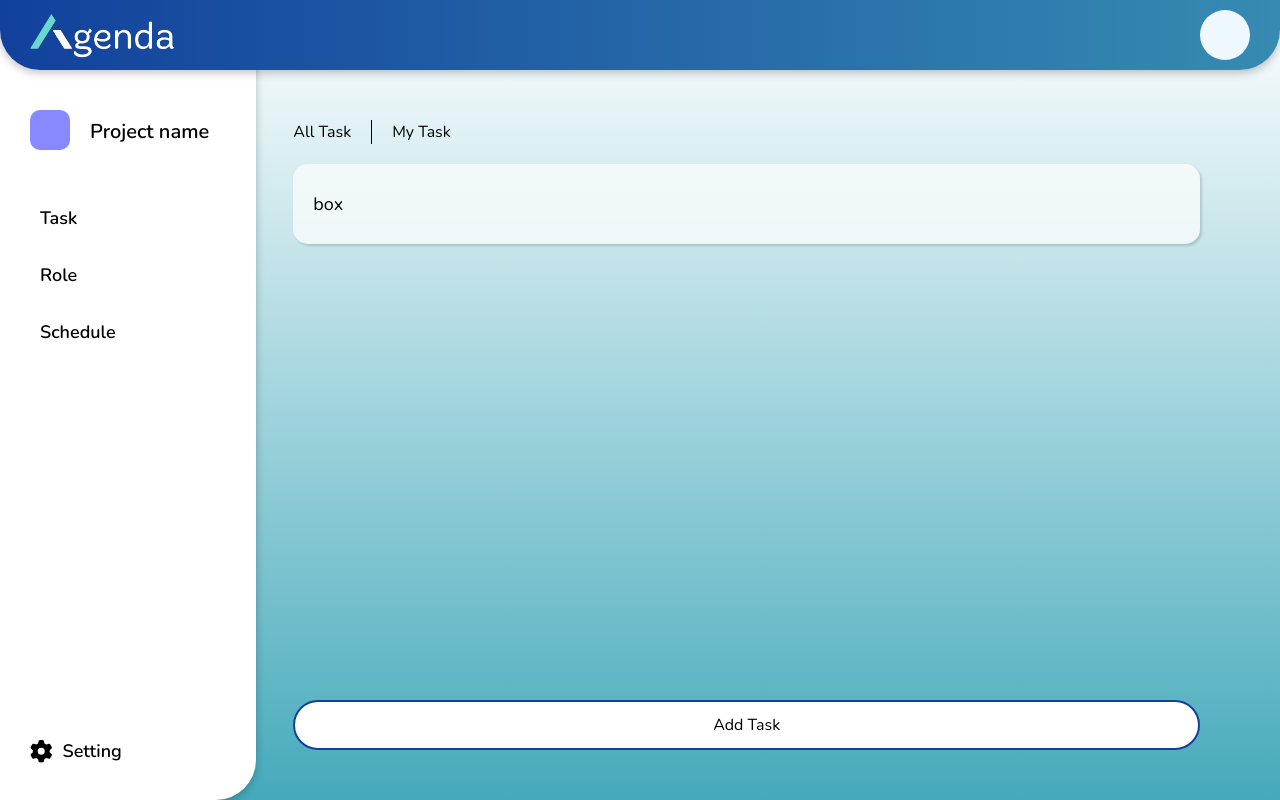
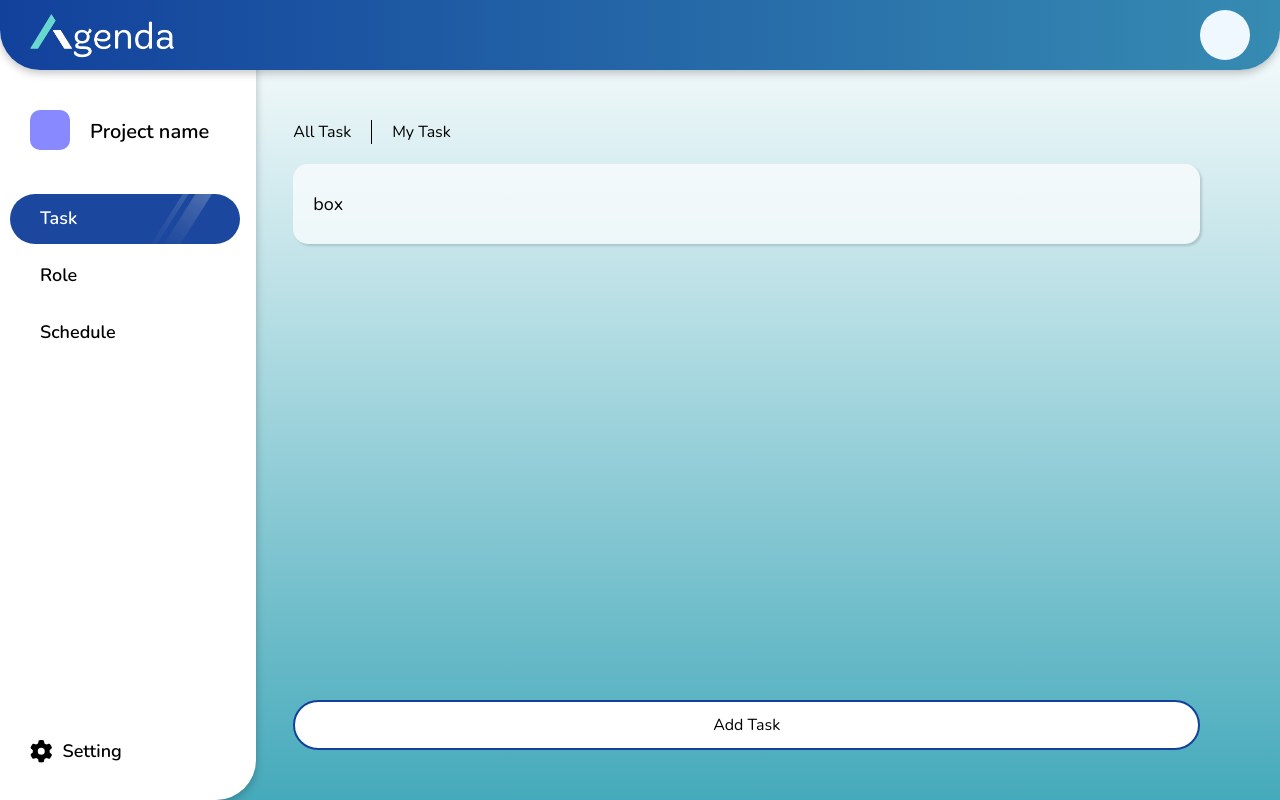
Before and after one commit to ChampMo/Agenda-Progect, a React (Vite) app: page /workspace in a window 1280 px wide. Built offline with nearby package versions, Linux system fonts and the light colour scheme.

Commit message:
animation sidebar

```diff
--- a/app/Workspace.jsx
+++ b/app/Workspace.jsx
@@ -37,8 +37,8 @@ function Workspace() {
     <>
     <div className='container-workspace'>
         <Navinwork/>
-        <Sidebar setSidebar={setSidebar} setComponentwork={setComponentwork}/>
-        {sidebar?null:<SidebarSetting setSidebar={setSidebar} setComponentwork={setComponentwork}/>}
+        <Sidebar setSidebar={setSidebar} setComponentwork={setComponentwork} componentwork={componentwork}/>
+        {sidebar?null:<SidebarSetting setSidebar={setSidebar} setComponentwork={setComponentwork} componentwork={componentwork}/>}
         <div className='container-manu-show'>
           <div className='sidebar-box'></div>
 
--- a/components/Sidebar-setting.css
+++ b/components/Sidebar-setting.css
@@ -16,7 +16,19 @@
     z-index: 100;
     box-shadow: rgba(0, 0, 0, 0.24) 0px 3px 8px;
     transform: translateX(-300px);
+    overflow: auto;
     animation: move-sidebar-setting 0.3s ease-in-out forwards;
+}
+.sidebarsetting::-webkit-scrollbar {
+    background: none;
+    border-radius: 10px;
+    width: 5px;
+    height: 5px;
+}
+.sidebarsetting::-webkit-scrollbar-thumb {
+    background: none;
+    background-color: #81818137;
+    border-radius: 10px;
 }
 @keyframes move-sidebar-setting {
     0% {
@@ -51,7 +63,7 @@
     padding:0 10px;
     margin-top: 20px;
 }
-.setting-task, .setting-Language, .setting-Theme, .setting-Project, .setting-People{
+.setting-profile, .setting-Language, .setting-Theme, .setting-Project, .setting-People{
     display: flex;
     font-size: 18px;
     font-weight: 600;
@@ -60,6 +72,9 @@
     padding: 15px 30px;
     border-radius: 50px;
     cursor: pointer;
+    position: relative;
+    z-index: 2;
+    min-width: 190px;
 }
 .setting{
     display: flex;
@@ -72,3 +87,30 @@
     width: 150px;
     gap:10px;
 }
+.bg-bt-setting{
+    position: absolute;
+    width: 100%;
+    height: 50px;
+    z-index: 0;
+    top: 163px;
+    transition-duration: 0.2s;
+    display: flex;
+    z-index: 1;
+}
+.p1{
+    width: 10px;
+    height: 50px;
+    background-color: #1B479F;
+    z-index: 2;
+}
+.p2{
+    width: 100%;
+    height: 50px;
+    background: linear-gradient(to right, #79A6FF, #ffffff);
+}
+.bg-bt-project{
+    top: 425px;
+}
+.bg-bt-People{
+    top: 481px;
+}
--- a/components/Sidebar-setting.jsx
+++ b/components/Sidebar-setting.jsx
@@ -3,13 +3,32 @@ import './Sidebar-setting.css'
 import { FontAwesomeIcon  } from '@fortawesome/react-fontawesome'
 import { faArrowLeft} from '@fortawesome/free-solid-svg-icons'
 
-function Sidebar({setSidebar, setComponentwork}) {
+function Sidebar({setSidebar, setComponentwork, componentwork}) {
   const [sidebarsetting, setSidebarsetting] = useState('sidebarsetting')
 
+
+  const [classbgbtsetting, setClassbgbtsetting] = useState('bg-bt-setting');
+  React.useEffect(() => {
+    switch (componentwork) {
+      case 'Profile':
+        setClassbgbtsetting('bg-bt-setting');
+        break;
+      case 'Project':
+        setClassbgbtsetting('bg-bt-setting bg-bt-project');
+        break;
+      case 'PeopleRole':
+        setClassbgbtsetting('bg-bt-setting bg-bt-People');
+        break;
+      default:
+        null;
+    }
+  }, [componentwork]);
   const toggleSidebar= () =>{
-    setSidebarsetting('sidebarsetting backanimetion')
+    setSidebarsetting('sidebarsetting backanimetion');
+    setComponentwork('Taskshow');
     setTimeout(() => {
       setSidebar(true)
+
     }, 300);
 
   }
@@ -17,16 +36,20 @@ function Sidebar({setSidebar, setComponentwork}) {
     <>
     <div className={sidebarsetting}>
         <div className='top-manu'>
+            <div className={classbgbtsetting}>
+              <div className="p1"></div>
+              <div className="p2"></div>
+            </div>
             <div className="text-setting-account">Account</div>
             <div className='setting-sidebar'>
-                <div className='setting-task' onClick={() => setComponentwork('Profile')}>Profile</div>
+                <div className='setting-profile' onClick={() => setComponentwork('Profile')}>Profile</div>
                 <div className='setting-Language'>Language</div>
                 <div className='setting-Theme'>Theme</div>
             </div>
             <div className="text-setting-Workspace">Workspace</div>
             <div className='setting-sidebar'>
                 <div className='setting-Project' onClick={() => setComponentwork('Project')}>Project</div>
-                <div className='setting-People' onClick={() => setComponentwork('PeopleRole')}>People</div>
+                <div className='setting-People' onClick={() => setComponentwork('PeopleRole')}>People & Role</div>
             </div>
         </div>
         <div className="setting" onClick={toggleSidebar}>
--- a/components/Sidebar.css
+++ b/components/Sidebar.css
@@ -70,6 +70,7 @@
 .manu-sidebar{
     padding:0 10px;
     margin-top: 20px;
+    position: relative;
 }
 .manu-task, .manu-role, .manu-schedule{
     display: flex;
@@ -80,6 +81,8 @@
     padding: 15px 30px;
     border-radius: 50px;
     cursor: pointer;
+    position: relative;
+    z-index: 2;
 }
 .setting{
     display: flex;
@@ -92,3 +95,29 @@
     width: 150px;
     gap:10px;
 }
+.bg-bt-sidebar{
+    position: absolute;
+    width: 90%;
+    height: 50px;
+    background-color: #1B479F;
+    border-radius: 50px;
+    z-index: 0;
+    top: 4PX;
+    transition-duration: 0.2s;
+}
+.bg-bt-role{
+    top: 61px;
+}
+.bg-bt-schedule{
+    top: 117px;
+}
+.col-white{
+    color: #ffffff;
+}
+.bgbtworkspace{
+    width: 80px;
+    object-fit: cover;
+    height: 50px;
+    position: absolute;
+    right: 20px;
+}
--- a/components/Sidebar.jsx
+++ b/components/Sidebar.jsx
@@ -1,13 +1,51 @@
-import React from 'react'
+import React, { useState } from 'react'
 import './Sidebar.css'
+import bgbtworkspace from '../public/images/bg-bt-workspace.png'
 import { FontAwesomeIcon  } from '@fortawesome/react-fontawesome'
 import { faGear } from '@fortawesome/free-solid-svg-icons'
 
-function Sidebar({setSidebar, setComponentwork}) {
+function Sidebar({setSidebar, setComponentwork, componentwork}) {
+
+  const [classTask, setClassTask] = useState('manu-task');
+  const [classRole, setClassRole] = useState('manu-role');
+  const [classSche, setClassSche] = useState('manu-schedule');
+  const [classbgbt, setClassbgbt] = useState('bg-bt-sidebar');
+
+  React.useEffect(() => {
+    switch (componentwork) {
+      case 'Taskshow':
+        setClassbgbt('bg-bt-sidebar');
+        setTimeout(() => {
+          setClassTask('manu-task col-white');
+          setClassRole('manu-role');
+          setClassSche('manu-schedule');
+        }, 100);
+
+        break;
+      case 'Roleshow':
+        setClassbgbt('bg-bt-sidebar bg-bt-role');
+        setTimeout(() => {
+        setClassTask('manu-task');
+        setClassRole('manu-role col-white');
+        setClassSche('manu-schedule');
+        }, 100);
+        break;
+      case 'Scheduleshow':
+      setClassbgbt('bg-bt-sidebar bg-bt-schedule');
+      setTimeout(() => {
+        setClassTask('manu-task');
+        setClassRole('manu-role');
+        setClassSche('manu-schedule col-white');
+        }, 100);
+        break;
+      default:
+        null;
+    }
+  }, [componentwork]);
 
   const toggleSidebar= () =>{
+    setComponentwork('Profile')
     setSidebar(false)
-
   }
   return (
     <>
@@ -21,9 +59,10 @@ function Sidebar({setSidebar, setComponentwork}) {
 
             </div>
             <div className='manu-sidebar'>
-                <div className='manu-task' onClick={() => setComponentwork('Taskshow')}>Task</div>
-                <div className='manu-role' onClick={() => setComponentwork('Roleshow')}>Role</div>
-                <div className='manu-schedule' onClick={() => setComponentwork('Scheduleshow')}>Schedule</div>
+                <div className={classbgbt}><img className='bgbtworkspace' src={bgbtworkspace}/></div>
+                <div className={classTask} onClick={() => setComponentwork('Taskshow')}>Task</div>
+                <div className={classRole} onClick={() => setComponentwork('Roleshow')}>Role</div>
+                <div className={classSche} onClick={() => setComponentwork('Scheduleshow')}>Schedule</div>
             </div>
         </div>
         <div className="setting" onClick={toggleSidebar}><FontAwesomeIcon icon={faGear} size="lg" /> Setting</div>
--- a/components/setting-manu/Profile.css
+++ b/components/setting-manu/Profile.css
@@ -6,13 +6,13 @@
     display: flex;
 }
 .container-picture-profile{
-    width: 400px;
+    max-width: 600px;
+    width: 100%;
     height: 300px;
     align-items: center;
     display: flex;
-    margin-left: 20%;
     justify-content: flex-end;
-    margin-top: 15%;
+    margin-top: 250px;
 }
 .img-profile{
     width: 300px;
@@ -33,7 +33,8 @@
     gap: 50px;
     font-size: 22px;
     font-weight: 600;
-    margin-top: 15%;
+    margin-top: 250px;
+    margin-right: 50px;
 }
 .change-pass-profile{
     width: 200px;
--- a/components/setting-manu/Profile.jsx
+++ b/components/setting-manu/Profile.jsx
@@ -6,12 +6,12 @@ function Profile() {
     <>
         <div className='profile-show'>
             <div className='profile-box'>
-                    <div className="container-picture-profile">
+                <div className="container-picture-profile">
                     <img src='' className='img-profile'/>
                 </div>
                 <div className="info-profile">
+                    <div className="email-profile">Email : sonesambi@gmail.com</div>
                     <div className="name-profile">Champ</div>
-                    <div className="email-profile">Email : sonesambi@gmail.com</div>
                     <div className="change-pass-profile">Change Password</div>
                 </div>
 
--- a/components/setting-manu/Project.css
+++ b/components/setting-manu/Project.css
@@ -4,13 +4,13 @@
     display: flex;
 }
 .container-picture-project{
-    width: 300px;
+    max-width: 600px;
+    width: 100%;
     height: 300px;
     align-items: center;
     display: flex;
-    margin-left: 20%;
     justify-content: flex-end;
-    margin-top: 15%;
+    margin-top: 250px;
 }
 .img-project{
     width: 300px;
@@ -31,7 +31,8 @@
     gap: 50px;
     font-size: 22px;
     font-weight: 600;
-    margin-top: 15%;
+    margin-top: 250px;
+    margin-right: 50px;
 }
 .change-pass-project{
     width: 200px;
```
Also changed, not shown: public/images/bg-bt-workspace.png (added).
